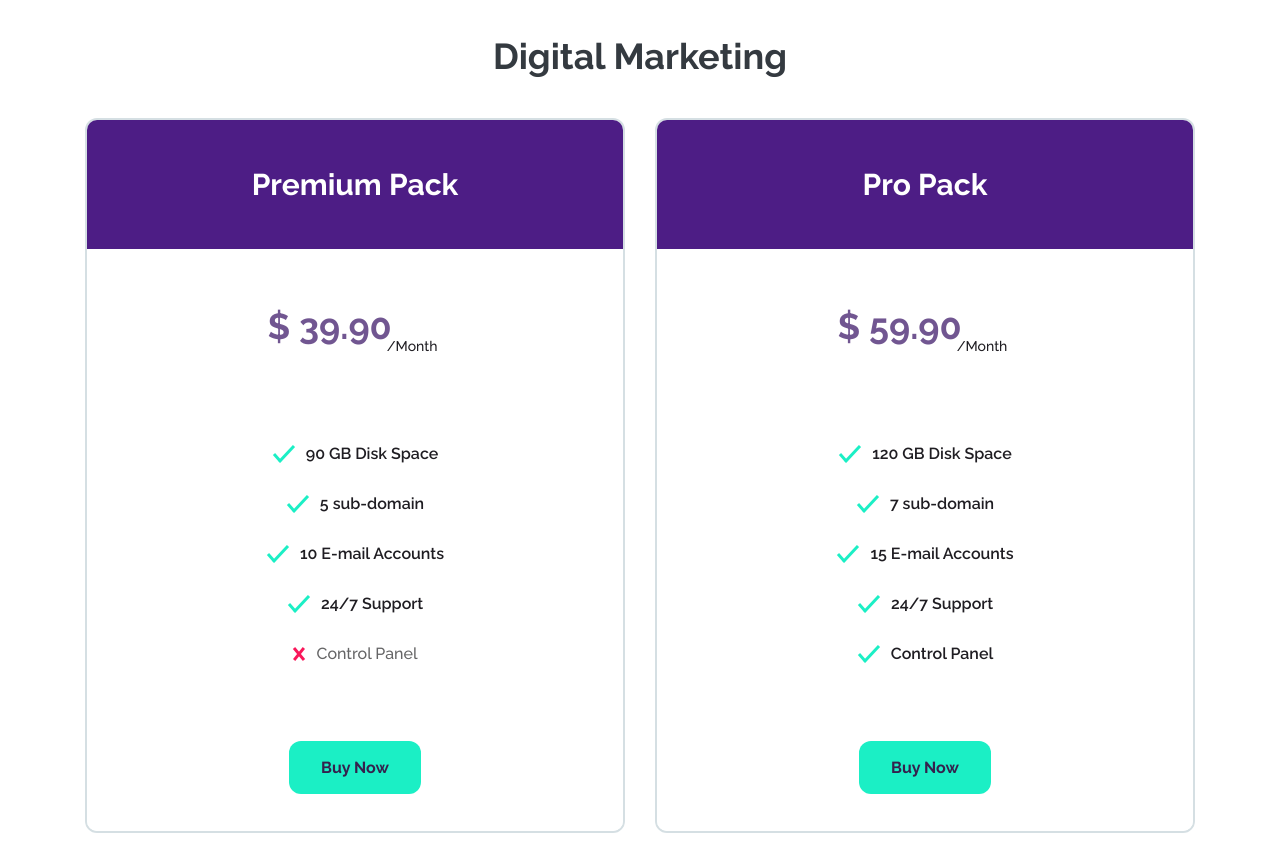
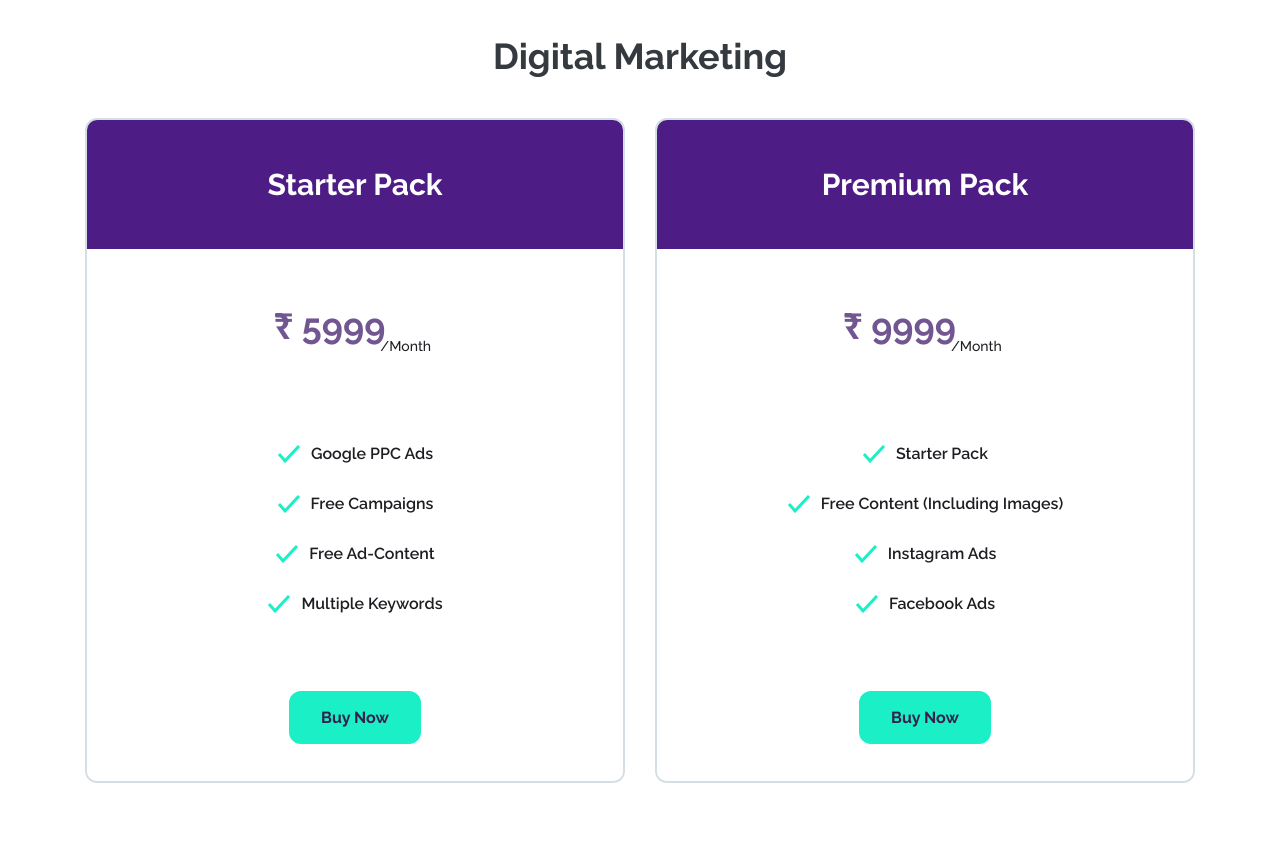
Before and after one commit to syedvali98/sslfiles, a plain HTML site: page index.html in a window 1280 px wide. Shown: the part 2580-3444 px from the top of the page. Drawn offline with Linux system fonts and the light colour scheme; no server answers.

Commit message:
Final Commit

```diff
--- a/index.html
+++ b/index.html
@@ -325,34 +325,30 @@
 							class="pricing_container d-flex flex-row align-items-start justify-content-start flex-wrap">
 							<!-- Pricing Item -->
 							<div class="pricing_item text-center magic_fade_in">
-								<div class="pricing_title">Premium Pack</div>
+								<div class="pricing_title">Starter Pack</div>
 								<div class="pricing_content">
-									<div class="package_price">$ 39.90<span>/Month</span></div>
+									<div class="package_price">₹ 5999<span>/Month</span></div>
 									<div class="pricing_list">
 										<ul>
 											<li
 												class="pack_ok d-flex flex-row align-items-center justify-content-center">
 												<img src="images/ok.png" alt="">
-												<span>90 GB Disk Space</span>
+												<span>Google PPC Ads</span>
 											</li>
 											<li
 												class="pack_ok d-flex flex-row align-items-center justify-content-center">
 												<img src="images/ok.png" alt="">
-												<span>5 sub-domain</span>
+												<span>Free Campaigns</span>
 											</li>
 											<li
 												class="pack_ok d-flex flex-row align-items-center justify-content-center">
 												<img src="images/ok.png" alt="">
-												<span>10 E-mail Accounts</span>
+												<span>Free Ad-Content</span>
 											</li>
 											<li
 												class="pack_ok d-flex flex-row align-items-center justify-content-center">
 												<img src="images/ok.png" alt="">
-												<span>24/7 Support</span>
-											</li>
-											<li class="d-flex flex-row align-items-center justify-content-center">
-												<img src="images/x.png" alt="">
-												<span>Control Panel</span>
+												<span>Multiple Keywords</span>
 											</li>
 										</ul>
 									</div>
@@ -367,35 +363,30 @@
 							class="pricing_container d-flex flex-row align-items-start justify-content-start flex-wrap">
 							<!-- Pricing Item -->
 							<div class="pricing_item text-center magic_fade_in">
-								<div class="pricing_title">Pro Pack</div>
+								<div class="pricing_title">Premium Pack</div>
 								<div class="pricing_content">
-									<div class="package_price">$ 59.90<span>/Month</span></div>
+									<div class="package_price">₹ 9999<span>/Month</span></div>
 									<div class="pricing_list">
 										<ul>
 											<li
 												class="pack_ok d-flex flex-row align-items-center justify-content-center">
 												<img src="images/ok.png" alt="">
-												<span>120 GB Disk Space</span>
+												<span>Starter Pack</span>
 											</li>
 											<li
 												class="pack_ok d-flex flex-row align-items-center justify-content-center">
 												<img src="images/ok.png" alt="">
-												<span>7 sub-domain</span>
+												<span>Free Content (Including Images)</span>
 											</li>
 											<li
 												class="pack_ok d-flex flex-row align-items-center justify-content-center">
 												<img src="images/ok.png" alt="">
-												<span>15 E-mail Accounts</span>
+												<span>Instagram Ads</span>
 											</li>
 											<li
 												class="pack_ok d-flex flex-row align-items-center justify-content-center">
 												<img src="images/ok.png" alt="">
-												<span>24/7 Support</span>
-											</li>
-											<li
-												class="pack_ok d-flex flex-row align-items-center justify-content-center">
-												<img src="images/ok.png" alt="">
-												<span>Control Panel</span>
+												<span>Facebook Ads</span>
 											</li>
 										</ul>
 									</div>
```
